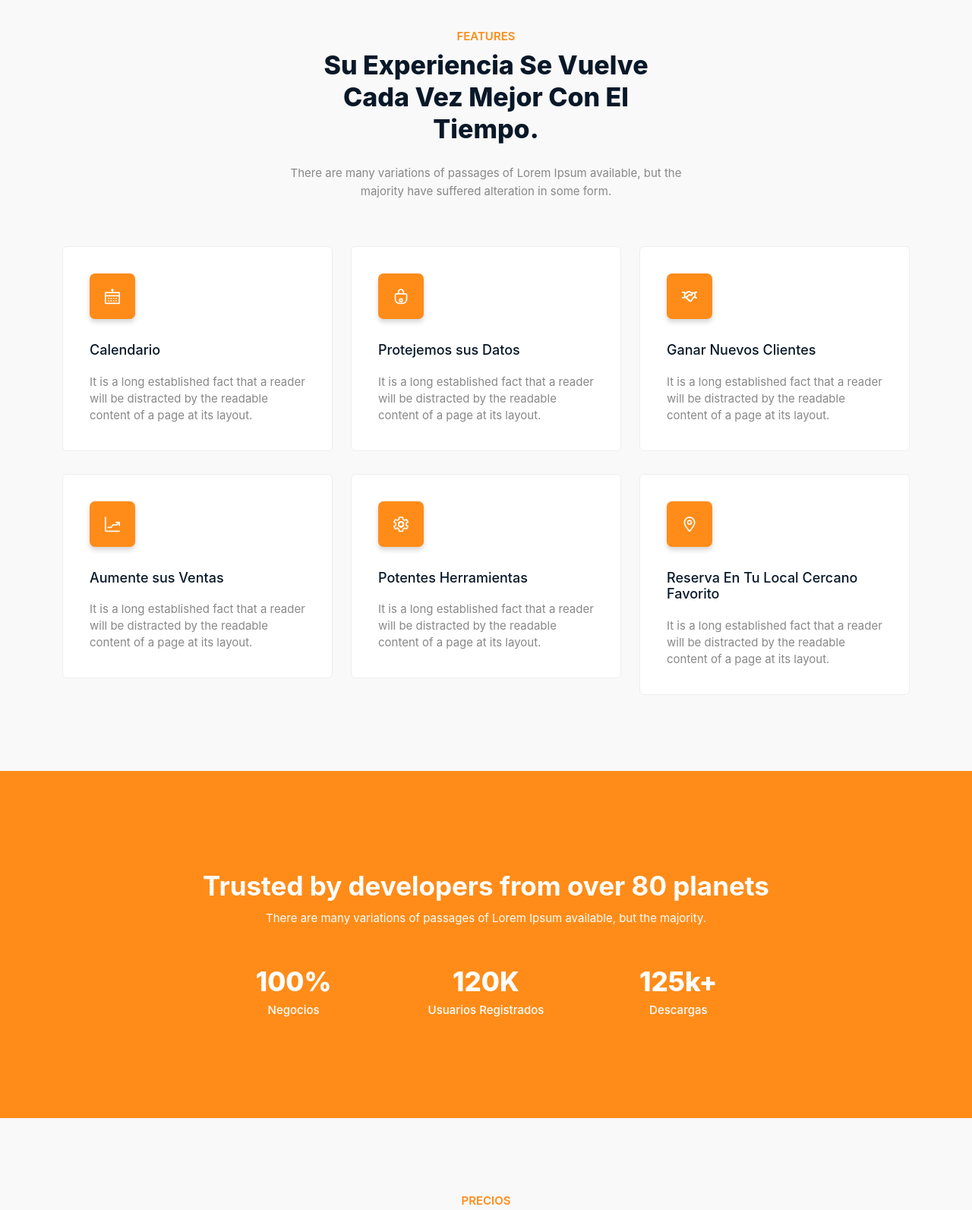
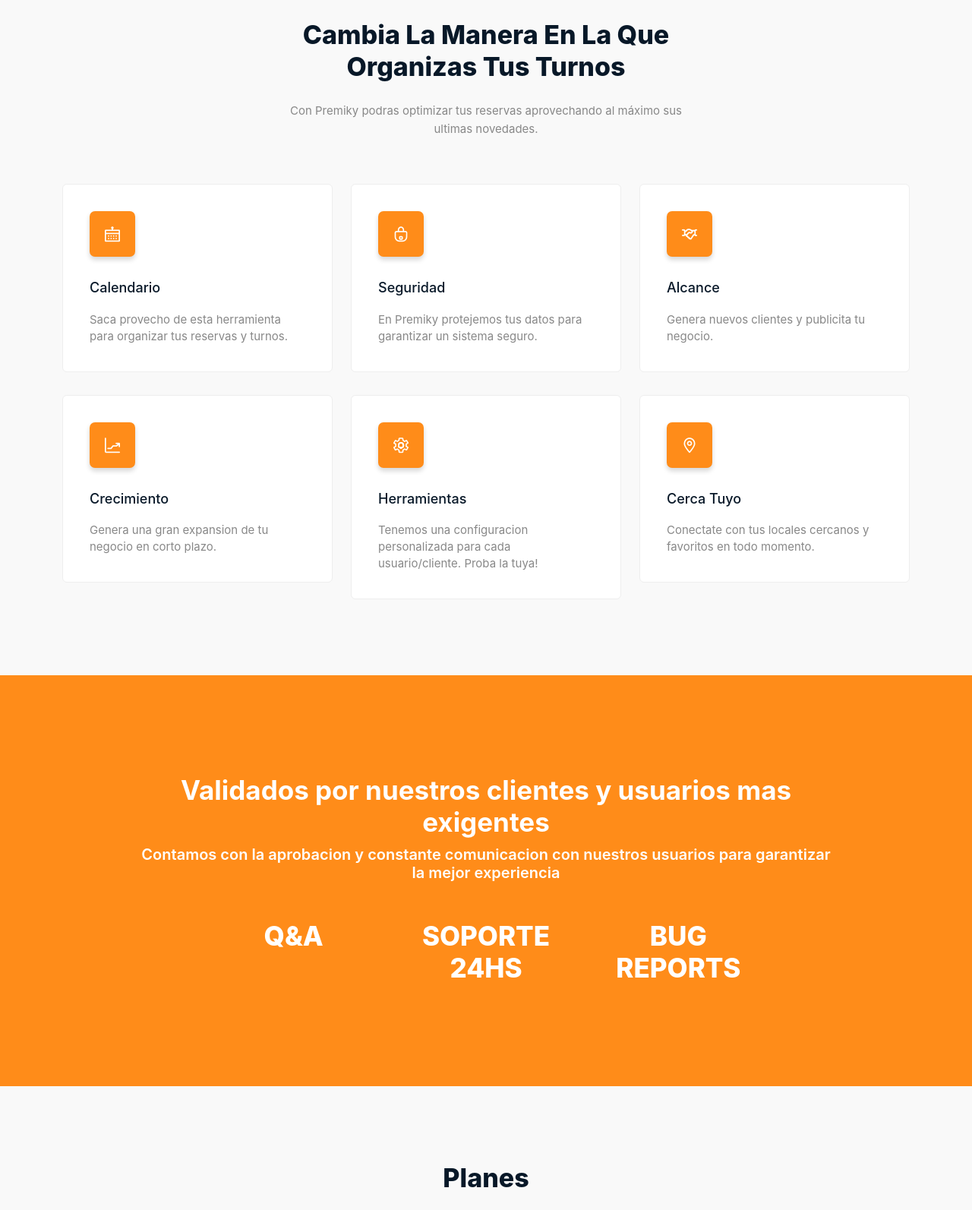
Before and after one commit to premiky/premiky.github.io, a plain HTML site: page index.html in a window 1280 px wide. Shown: the part 880-2473 px from the top of the page at 76% size. Drawn offline with Linux system fonts and the light colour scheme.

Commit message:
Armado de sitio web

```diff
--- a/index.html
+++ b/index.html
@@ -112,9 +112,8 @@
             <div class="row align-items-center">
                 <div class="col-lg-5 col-md-12 col-12">
                     <div class="hero-content">
-                        <h1 class="wow fadeInLeft" data-wow-delay=".4s">Reservando Tu Turno Al Momento.</h1>
-                        <p class="wow fadeInLeft" data-wow-delay=".6s">From open source to pro services, Piqes helps you
-                            to build, deploy, test, and monitor apps.</p>
+                        <h1 class="wow fadeInLeft" data-wow-delay=".4s">Todos tus turnos en un solo lugar</h1>
+                        <h4 class="wow fadeInLeft" data-wow-delay=".6s" style="color: white;">Descarga la app gratis ya!</h4>
                         <div class="button wow fadeInLeft" data-wow-delay=".8s">
                             <a href="javascript:void(0)" class="btn"><i class="lni lni-apple"></i> App Store</a>
                             <a href="javascript:void(0)" class="btn btn-alt"><i class="lni lni-play-store"></i> Google
@@ -124,7 +123,7 @@
                 </div>
                 <div class="col-lg-7 col-md-12 col-12">
                     <div class="hero-image wow fadeInRight" data-wow-delay=".4s">
-                        <img src="assets/images/hero/phone.png" alt="#">
+                        <img src="assets/images/hero/Celu4.png" alt="#">
                     </div>
                 </div>
             </div>
@@ -138,12 +137,9 @@
             <div class="row">
                 <div class="col-12">
                     <div class="section-title">
-                        <h3 class="wow zoomIn" data-wow-delay=".2s">Features</h3>
-                        <h2 class="wow fadeInUp" data-wow-delay=".4s">Su experiencia se vuelve cada vez mejor con el
-                            tiempo.
+                        <h2 class="wow fadeInUp" data-wow-delay=".4s">Cambia la manera en la que organizas tus turnos
                         </h2>
-                        <p class="wow fadeInUp" data-wow-delay=".6s">There are many variations of passages of Lorem
-                            Ipsum available, but the majority have suffered alteration in some form.</p>
+                        <p class="wow fadeInUp" data-wow-delay=".6s">Con Premiky podras optimizar tus reservas aprovechando al máximo sus ultimas novedades.</p>
                     </div>
                 </div>
             </div>
@@ -153,8 +149,8 @@
                     <div class="single-feature wow fadeInUp" data-wow-delay=".2s">
                         <i class="lni lni-calendar"></i>
                         <h3>Calendario</h3>
-                        <p>It is a long established fact that a reader will be distracted by the readable content of a
-                            page at its layout.</p>
+                        <p>Saca provecho de esta herramienta para organizar tus reservas y turnos.
+                        </p>
                     </div>
                     <!-- End Single Feature -->
                 </div>
@@ -162,9 +158,9 @@
                     <!-- Start Single Feature -->
                     <div class="single-feature wow fadeInUp" data-wow-delay=".4s">
                         <i class="lni lni-lock"></i>
-                        <h3>Protejemos sus Datos</h3>
-                        <p>It is a long established fact that a reader will be distracted by the readable content of a
-                            page at its layout.</p>
+                        <h3>Seguridad</h3>
+                        <p>En Premiky protejemos tus datos para garantizar un sistema seguro.
+                        </p>
                     </div>
                     <!-- End Single Feature -->
                 </div>
@@ -172,9 +168,9 @@
                     <!-- Start Single Feature -->
                     <div class="single-feature wow fadeInUp" data-wow-delay=".6s">
                         <i class="lni lni-handshake"></i>
-                        <h3>Ganar Nuevos Clientes</h3>
-                        <p>It is a long established fact that a reader will be distracted by the readable content of a
-                            page at its layout.</p>
+                        <h3>Alcance</h3>
+                        <p>Genera nuevos clientes y publicita tu negocio.
+                        </p>
                     </div>
                     <!-- End Single Feature -->
                 </div>
@@ -182,9 +178,9 @@
                     <!-- Start Single Feature -->
                     <div class="single-feature wow fadeInUp" data-wow-delay=".2s">
                         <i class="lni lni-stats-up"></i>
-                        <h3>Aumente sus Ventas</h3>
-                        <p>It is a long established fact that a reader will be distracted by the readable content of a
-                            page at its layout.</p>
+                        <h3>Crecimiento</h3>
+                        <p>Genera una gran expansion de tu negocio en corto plazo.
+                        </p>
                     </div>
                     <!-- End Single Feature -->
                 </div>
@@ -192,9 +188,9 @@
                     <!-- Start Single Feature -->
                     <div class="single-feature wow fadeInUp" data-wow-delay=".4s">
                         <i class="lni lni-cog"></i>
-                        <h3>Potentes Herramientas</h3>
-                        <p>It is a long established fact that a reader will be distracted by the readable content of a
-                            page at its layout.</p>
+                        <h3>Herramientas</h3>
+                        <p>Tenemos una configuracion personalizada para cada usuario/cliente. Proba la tuya!
+                        </p>
                     </div>
                     <!-- End Single Feature -->
                 </div>
@@ -202,9 +198,9 @@
                     <!-- Start Single Feature -->
                     <div class="single-feature wow fadeInUp" data-wow-delay=".6s">
                         <i class="lni lni-map-marker"></i>
-                        <h3>Reserva En Tu Local Cercano Favorito</h3>
-                        <p>It is a long established fact that a reader will be distracted by the readable content of a
-                            page at its layout.</p>
+                        <h3>Cerca Tuyo</h3>
+                        <p>Conectate con tus locales cercanos y favoritos en todo momento.
+                        </p>
                     </div>
                     <!-- End Single Feature -->
                 </div>
@@ -219,8 +215,8 @@
             <div class="row">
                 <div class="col-lg-10 offset-lg-1 col-md-12 col-12">
                     <div class="title">
-                        <h2>Trusted by developers from over 80 planets</h2>
-                        <p>There are many variations of passages of Lorem Ipsum available, but the majority.</p>
+                        <h2>Validados por nuestros clientes y usuarios mas exigentes</h2>
+                        <h5 style="color: white;">Contamos con la aprobacion y constante comunicacion con nuestros usuarios para garantizar la mejor experiencia</h5>
                     </div>
                 </div>
             </div>
@@ -229,20 +225,17 @@
                     <div class="row">
                         <div class="col-lg-4 col-md-4 col-12">
                             <div class="single-achievement wow fadeInUp" data-wow-delay=".2s">
-                                <h3 class="counter"><span id="secondo1" class="countup" cup-end="100">100</span>%</h3>
-                                <p>Negocios</p>
+                                <h3 class="counter">Q&A</h3>
                             </div>
                         </div>
                         <div class="col-lg-4 col-md-4 col-12">
                             <div class="single-achievement wow fadeInUp" data-wow-delay=".4s">
-                                <h3 class="counter"><span id="secondo2" class="countup" cup-end="120">120</span>K</h3>
-                                <p>Usuarios Registrados</p>
+                                <h3 class="counter">SOPORTE 24HS</h3>
                             </div>
                         </div>
                         <div class="col-lg-4 col-md-4 col-12">
                             <div class="single-achievement wow fadeInUp" data-wow-delay=".6s">
-                                <h3 class="counter"><span id="secondo3" class="countup" cup-end="125">125</span>k+</h3>
-                                <p>Descargas</p>
+                                <h3 class="counter">BUG REPORTS</h3>
                             </div>
                         </div>
                     </div>
@@ -258,10 +251,9 @@
             <div class="row">
                 <div class="col-12">
                     <div class="section-title">
-                        <h3 class="wow zoomIn" data-wow-delay=".2s">precios</h3>
-                        <h2 class="wow fadeInUp" data-wow-delay=".4s">Planes Mensuales</h2>
-                        <p class="wow fadeInUp" data-wow-delay=".6s">There are many variations of passages of Lorem
-                            Ipsum available, but the majority have suffered alteration in some form.</p>
+                        <h2 class="wow fadeInUp" data-wow-delay=".4s">Planes</h2>
+                        <p class="wow fadeInUp" data-wow-delay=".6s">Elige tu propia experiencia de acuerdo a tus necesidades y enfoques.
+                        </p>
                     </div>
                 </div>
             </div>
```
Also changed, not shown: assets/css/bootstrap.min.css, assets/images/hero/Celu4.png (added), assets/images/hero/celu.png (added), assets/images/hero/celu2.png (added), assets/images/hero/celu3.png (added).
